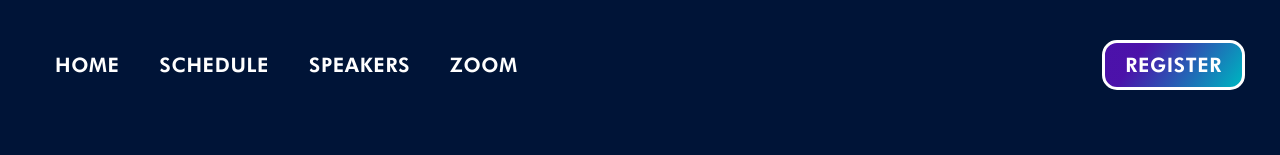
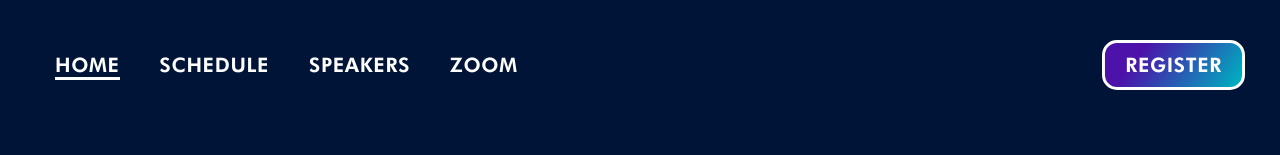
Before and after one commit to CSSA-UCSD/conference2023, a React (Create React App) app: page / in a window 1280 px wide. Shown: the top 155 px of the page. Built offline with nearby package versions, Linux system fonts and the light colour scheme.

Commit message:
added nav underline on current tab

```diff
--- a/src/components/components/Navbar.js
+++ b/src/components/components/Navbar.js
@@ -1,37 +1,40 @@
-import React from "react";
-import { Link } from "react-router-dom";
+import React, { useState } from "react";
+import { Link, useLocation } from "react-router-dom";
 
 import Logo from "../../assets/logo2023.png";
 import LogoSVG from "../../assets/logo2023SVG.svg";
 
-class Navbar extends React.Component {
-    render() {
+const Tab = ({tab, onClick, currTab, zoom}) => {
+    return <li className='nav-item'>
+        <h6>
+        { zoom
+            ? <a href={zoom} target="_blank" rel="noreferrer" className='nav-link'>{tab}</a>
+            : <Link to={`/${tab}`} className='nav-link' onClick={() => onClick(tab)}>
+                <span className={tab === currTab ? 'underline' : ''}>
+                    {tab === '' ? 'home' : tab}
+                </span>
+            </Link>
+        }
+        </h6>
+    </li>
+};
+
+const Navbar = () => {
+    const [currTab, setCurrTab] = useState(useLocation().pathname.split('/')?.[1]);
+
+    const changeTab = (label) => {
+        setCurrTab(label)
+    }
+
     return (
         <nav className="navbar mt-4">
             <div className="container">
                 <div className="menu">
                     <ul className="nav">
-                            <li className='nav-item'>
-                                <h6>
-                                    <Link to='/schedule' className='nav-link'>Home</Link>
-                                </h6>
-                            </li>
-
-                            <li className='nav-item'>
-                                <h6>
-                                    <Link to='/schedule' className='nav-link'>Schedule</Link>
-                                </h6>
-                            </li>
-                            <li className='nav-item'>
-                                <h6>
-                                    <Link to='/speakers' className='nav-link'>Speakers</Link>
-                                </h6>
-                            </li>
-                            <li className='nav-item'>
-                                <h6>
-                                    <a href='https://ucsd.zoom.us/j/99955400276' target="_blank" rel="noreferrer" className='nav-link'>Zoom</a>
-                                </h6>
-                            </li>
+                        <Tab tab='' onClick={changeTab} currTab={currTab}/>
+                        <Tab tab="schedule" onClick={changeTab} currTab={currTab}/>
+                        <Tab tab="speakers" onClick={changeTab} currTab={currTab}/>
+                        <Tab tab="zoom" onClick={changeTab} currTab={currTab} zoom="https://ucsd.zoom.us/j/99955400276" />
                     </ul>
                 </div>
                 <h6 id="register">
@@ -47,6 +50,5 @@ class Navbar extends React.Component {
         </nav>
     )
 }
-}
 
 export default Navbar;
--- a/src/style/components/_navbar.scss
+++ b/src/style/components/_navbar.scss
@@ -22,7 +22,7 @@
         max-width: 100% !important;
 
         .underline {
-            border-bottom: 3px solide white;
+            border-bottom: 3px solid white;
         }
 
         #register {
```
Lines whose indentation alone changed are shown as unchanged.
